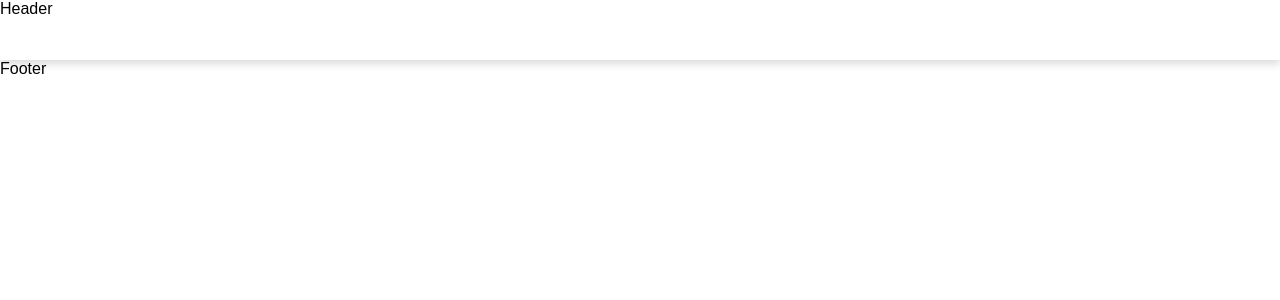
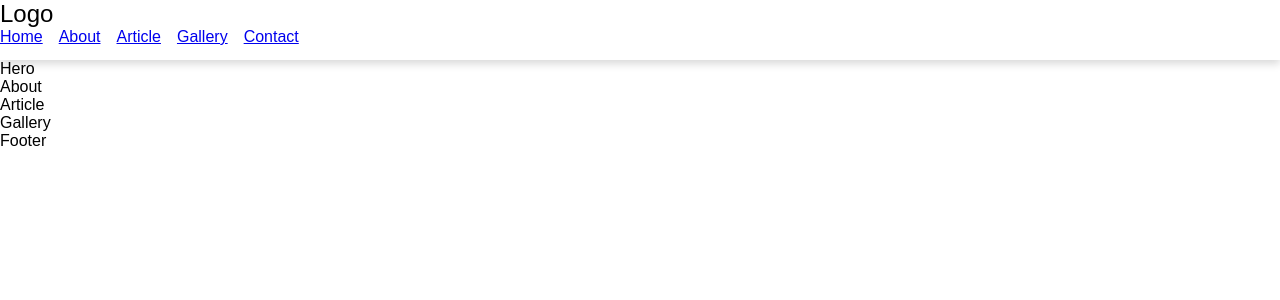
Before and after one commit to coolboydev8/landingPage-photographers, a React (Vite) app: page / in a window 1280 px wide. Before the commit this address had no page. Shown: the top 300 px of the page. Built offline with nearby package versions, Linux system fonts and the light colour scheme.

Commit message:
add new componenets and clean architecture

```diff
--- a/src/App.jsx
+++ b/src/App.jsx
@@ -1,22 +1,21 @@
 import React from "react";
-import { Routes, Route } from "react-router-dom";
-import About from "./pages/about/About";
-import Contact from "./pages/contact/Contact";
-import Home from "./pages/Home/Home";
 import GlobalStyle from "./styles/GlobalStyle";
 import Header from "./components/header/Header";
 import Footer from "./components/footer/Footer"
+import Hero from "./components/hero/Hero";
+import About from "./components/about/About";
+import Article from "./components/article/Article";
+import Gallery from "./components/gallery/Gallery";
 
 const App = () => {
   return (
     <div>
       <GlobalStyle />
       <Header />
-      <Routes>
-        <Route path="home" element={<Home />} />
-        <Route path="about" element={<About />} />
-        <Route path="contact" element={<Contact />} />
-      </Routes>
+      <Hero />
+      <About />
+      <Article />
+      <Gallery />
       <Footer />
     </div>
    );
--- a/src/pages/about/About.jsx
+++ b/src/components/about/About.jsx
@@ -4,7 +4,7 @@ const About = () => {
     return (
         <div>
             <AboutContainer>
-
+                About
             </AboutContainer>
         </div>
      );
--- /dev/null
+++ b/src/components/gallery/Gallery.jsx
@@ -0,0 +1,13 @@
+import { GalleryContainer } from "./GalleryStyle";
+
+const Gallery = () => {
+    return (
+        <div>
+            <GalleryContainer>
+                Gallery
+            </GalleryContainer>
+        </div>
+     );
+}
+
+export default Gallery;
--- /dev/null
+++ b/src/components/gallery/GalleryStyle.jsx
@@ -0,0 +1,5 @@
+import styled from "styled-components";
+
+export const GalleryContainer = styled.div `
+
+`;
--- a/src/components/header/Header.jsx
+++ b/src/components/header/Header.jsx
@@ -1,9 +1,29 @@
-import { Navbar } from "./HeaderStyle";
+import { Navbar, Logo, Ul, Li } from "./HeaderStyle";
+import { Link } from 'react-router-dom';
 
 const Header = () => {
     return (
         <Navbar>
-            <div>Header</div>
+            <Logo>
+                Logo
+            </Logo>
+            <Ul>
+                <Li>
+                    <Link to={`#`}>Home</Link>
+                </Li>
+                <Li>
+                    <Link to={`#`}>About</Link>
+                </Li>
+                <Li>
+                    <Link to={`#`}>Article</Link>
+                </Li>
+                <Li>
+                    <Link to={`#`}>Gallery</Link>
+                </Li>
+                <Li>
+                    <Link to={`#`}>Contact</Link>
+                </Li>
+            </Ul>
         </Navbar>
      );
 }
--- a/src/components/header/HeaderStyle.jsx
+++ b/src/components/header/HeaderStyle.jsx
@@ -7,3 +7,17 @@ export const Navbar = styled.div `
     background-color: #FFFFFF;
     box-shadow: 0 4px 8px rgba(0, 0, 0, 0.15);
 `;
+
+export const Logo = styled.div `
+    font-size: 24px;
+    color: #000000;
+`;
+
+export const Ul = styled.div `
+    display: flex;
+    flex-direction: row;
+`;
+
+export const Li = styled.div `
+    margin-right: 16px;
+`;
--- a/src/pages/contact/Contact.jsx
+++ /dev/null
@@ -1,13 +0,0 @@
-import { ContactContainer } from "./ContactStyle";
-
-const Contact = () => {
-    return (
-        <div>
-            <ContactContainer>
-
-            </ContactContainer>
-        </div>
-     );
-}
-
-export default Contact;
--- a/src/pages/contact/ContactStyle.jsx
+++ /dev/null
@@ -1,5 +0,0 @@
-import styled from "styled-components";
-
-export const ContactContainer = styled.div `
-
-`;
```
Also changed, not shown: src/components/about/AboutStyle.jsx (renamed from src/pages/about/AboutStyle.jsx).
